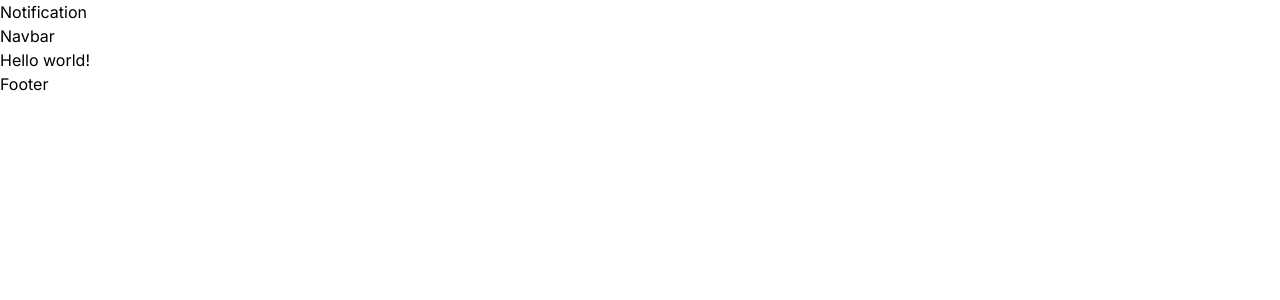
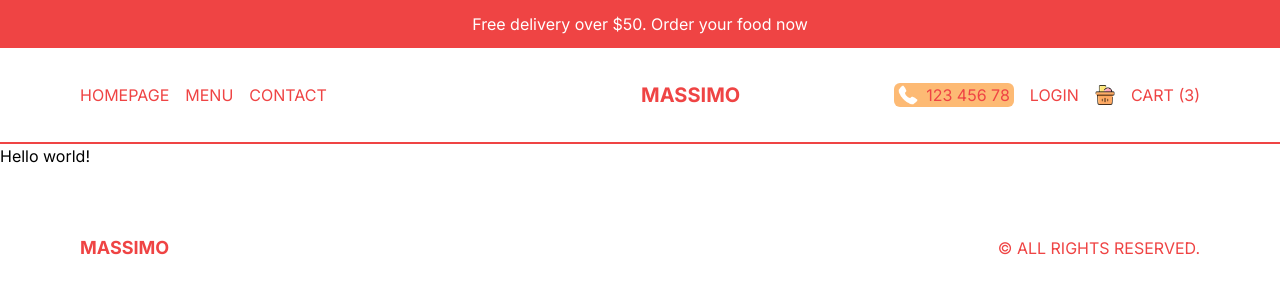
Before and after one commit to caarlosdamian/restaurant, a Next.js app: page / in a window 1280 px wide. Shown: the top 300 px of the page. Built offline with nearby package versions, Linux system fonts and the light colour scheme.

Commit message:
feat(layout): added principal loyout with navbar and footer

```diff
--- /dev/null
+++ b/src/app/components/CartIcon.tsx
@@ -0,0 +1,16 @@
+import Image from 'next/image';
+import Link from 'next/link';
+import React from 'react';
+
+const CartIcon = ({ onClick }: { onClick?: () => void }) => {
+  return (
+    <Link href="/cart" className="flex items-center gap-4 " onClick={onClick}>
+      <div className="relative w-8 h-8 md:h-5 md:w-5">
+        <Image src="/cart.png" alt="cart" fill />
+      </div>
+      <span>Cart (3)</span>
+    </Link>
+  );
+};
+
+export default CartIcon;
--- a/src/app/components/Footer.tsx
+++ b/src/app/components/Footer.tsx
@@ -1,9 +1,15 @@
-import React from 'react'
+import Link from 'next/link';
+import React from 'react';
 
 const Footer = () => {
   return (
-    <footer>Footer</footer>
-  )
-}
+    <footer className="h-12 md:h-24 p-4 lg:p-20 xl:0:40 text-red-500 flex items-center justify-between">
+      <Link href="/" className="font-bold text-lg">
+        MASSIMO
+      </Link>
+      <p>© ALL RIGHTS RESERVED.</p>
+    </footer>
+  );
+};
 
-export default Footer
+export default Footer;
--- /dev/null
+++ b/src/app/components/Menu.tsx
@@ -0,0 +1,64 @@
+'use client';
+import { link } from 'fs';
+import Image from 'next/image';
+import Link from 'next/link';
+import React, { useState } from 'react';
+import CartIcon from './CartIcon';
+
+const Menu = () => {
+  const [isOpen, setisOpen] = useState(false);
+  const user = false;
+  const links = [
+    { id: 1, title: 'HomePage', url: '/' },
+    { id: 2, title: 'Menu', url: '/menu' },
+    { id: 3, title: 'Working Hours', url: '/' },
+    { id: 4, title: 'Contact', url: '/' },
+  ];
+
+  const handleOpen = () => {
+    setisOpen(!isOpen);
+  };
+
+  return (
+    <div className="cursor-pointer">
+      {isOpen ? (
+        <Image
+          src="/close.png"
+          alt="close"
+          width={20}
+          height={20}
+          onClick={handleOpen}
+        />
+      ) : (
+        <Image
+          src="/open.png"
+          alt="open"
+          width={20}
+          height={20}
+          onClick={handleOpen}
+        />
+      )}
+      {isOpen && (
+        <div className="absolute bg-red-500 text-white left-0 top-24 h-[calc(100vh-6rem)] flex items-center justify-center text-lg flex-col gap-8 w-full z-10">
+          {links.map((link) => (
+            <Link key={link.id} href={link.url} onClick={handleOpen}>
+              {link.title}
+            </Link>
+          ))}
+          {!user ? (
+            <Link href="/login" onClick={handleOpen}>
+              Login
+            </Link>
+          ) : (
+            <Link href="/orders" onClick={handleOpen}>
+              Orders
+            </Link>
+          )}
+          <CartIcon onClick={handleOpen}/>
+        </div>
+      )}
+    </div>
+  );
+};
+
+export default Menu;
--- a/src/app/components/Navbar.tsx
+++ b/src/app/components/Navbar.tsx
@@ -1,9 +1,38 @@
-import React from 'react'
+import Link from 'next/link';
+import React, { useState } from 'react';
+import { Menu } from '.';
+import CartIcon from './CartIcon';
+import Image from 'next/image';
 
 const Navbar = () => {
+  const user = false;
   return (
-    <div>Navbar</div>
-  )
-}
+    <div className="h-12 text-red-500 p-4 flex justify-between items-center border-b-2 border-b-red-500 uppercase md:h-24 lg:px-20 lx:px-40">
+      <div className="hidden md:flex gap-4 flex-1">
+        <Link href="/">Homepage</Link>
+        <Link href="/menu">Menu</Link>
+        <Link href="/">Contact</Link>
+      </div>
+      <div className="text-xl md:font-bold flex-1 md:text-center">
+        <Link href="/">Massimo</Link>
+      </div>
+      <div className="md:hidden">
+        <Menu />
+      </div>
+      <div className="hidden md:flex gap-4 items-center  justify-endflex-1">
+        <div className="md:absolute top-3 r-2 lg:static flex items-center gap-2 cursor-pointer bg-orange-300 px-1 rounded-md">
+          <Image src="/phone.png" alt="phone" height={20} width={20} />
+          <span>123 456 78</span>
+        </div>
+        {!user ? (
+          <Link href="/login">Login</Link>
+        ) : (
+          <Link href="/orders">Orders</Link>
+        )}
+        <CartIcon />
+      </div>
+    </div>
+  );
+};
 
-export default Navbar
+export default Navbar;
--- a/src/app/components/Notification.tsx
+++ b/src/app/components/Notification.tsx
@@ -1,9 +1,11 @@
-import React from 'react'
+import React from 'react';
 
 const Notification = () => {
   return (
-    <div>Notification</div>
-  )
-}
+    <div className="h-12 bg-red-500 text-white px-4 flex items-center justify-center text-center text-sm md:text-base cursor-pointer">
+      Free delivery over $50. Order your food now
+    </div>
+  );
+};
 
-export default Notification
+export default Notification;
--- a/src/app/components/index.tsx
+++ b/src/app/components/index.tsx
@@ -1,5 +1,6 @@
 import Footer from './Footer';
 import Navbar from './Navbar';
 import Notification from './Notification';
+import Menu from './Menu';
 
-export { Footer, Navbar, Notification };
+export { Footer, Navbar, Notification, Menu };
```
